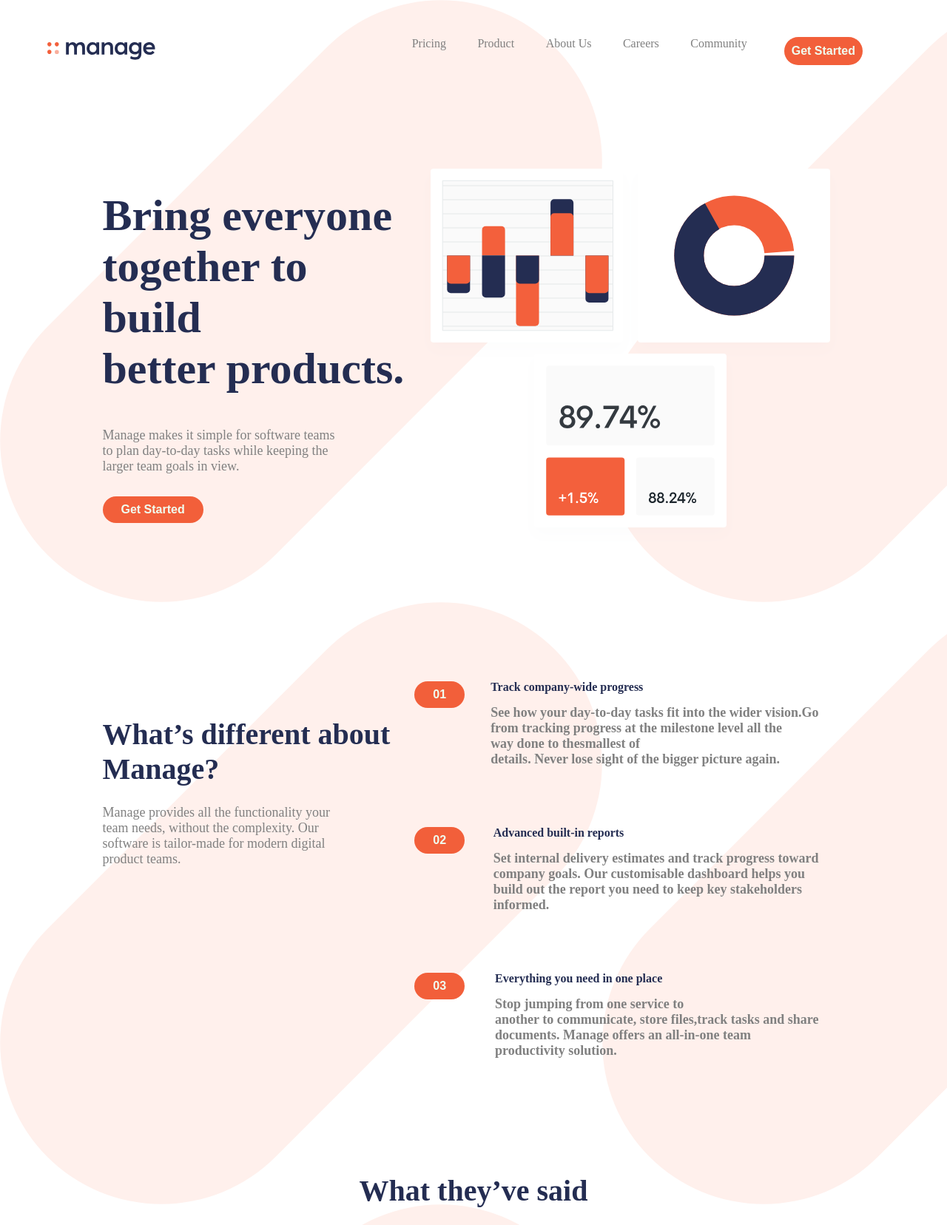
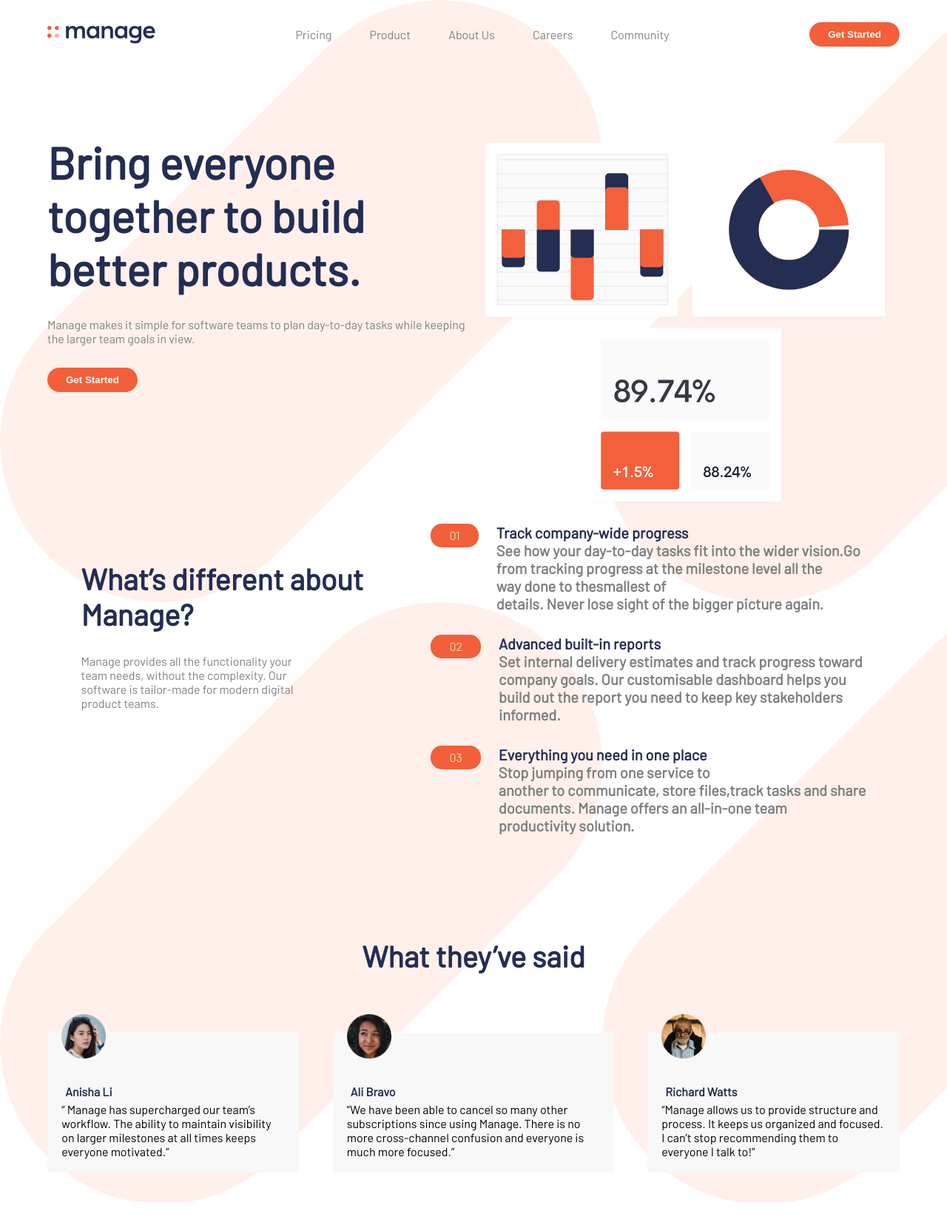
Before and after one commit to mutmainaho/manage-landing-page, a plain HTML site: page index.html in a window 1280 px wide. Shown: the top 1656 px of the page at 74% size. After the commit the page ends 1625 px from the top, so only its background shows below. Drawn offline with nearby package versions, Linux system fonts and the light colour scheme; a web font is replaced by a local one.

Commit message:
media querie

```diff
--- a/App.js
+++ b/App.js
@@ -1,7 +1,13 @@
+$(".hamburgerMenu").click(function(){
+  $("nav").toggle();
+})
 
-document.querySelector('#menu').addEventListener('click',()=>{
-  document.querySelector('nav ul a').classList.toggle('showmenu')
-})
+
+
+
+
+
+
 
 
 let sendForm = document.getElementById("submit");
@@ -25,4 +31,4 @@
     }
   };
 
-  sendForm.addEventListener("click", valide);
+  //sendForm.addEventListener("click", valide);
--- a/index.html
+++ b/index.html
@@ -14,55 +14,38 @@
   <header>
     <img  class="logo"
     src="./images/logo.svg" alt="logo"/>
+    <nav>
+      <ul>
+      <li><a class="navlink" href="#pricing">Pricing</a></li>
+      <li><a class="navlink"  href="#product">Product</a></li>
+      <li><a class="navlink"  href="#aboutus"> About Us</a></li>
+      <li><a class="navlink"  href="#careers">Careers</a> </li>
+      <li><a class="navlink"  href="#community">Community</a></li>
+    </ul>
+    </nav>
+           <button >Get Started</button>
+           <img class="hamburgerMenu" src="images/icon-hamburger.svg" alt="menu">
+  </header>
 
-    <nav>
-         <ul class="bar ">
-            <li><a href="#pricing">Pricing</a></li>
-            <li><a href="#product">Product</a></li>
-            <li><a href="#aboutus"> About Us</a></li>
-            <li><a href="#careers">Careers</a> </li>
-            <li><a href="#community">Community</a></li>
-          </ul>
-          <a href="#">
-            <button class="head">Get Started</button>
-          </a>
-
-          <img src="./images/icon-hamburger.svg" alt="menu" id="menu"/>
-    </nav>
-
-
-  </header>
+  <main>
     <section>
-  <div class="container">
-    <div class="row">
-      <div class="col-1-of-2 ">
-        <div class="about">
+      <div class="quickInfo ">
+        <div class="quickInfotext">
         <h1>
-          Bring everyone <br/>together to build  <br/> better products.
+          Bring everyone together to build  better products.
         </h1>
         <p>
-          Manage makes it simple for software teams<br/> to plan day-to-day
-          tasks while keeping the <br/> larger team goals in view.
+          Manage makes it simple for software teams to plan day-to-day
+          tasks while keeping the  larger team goals in view.
         </p>
-        <a  href="#">
           <button class="btn">Get Started</button>
-        </a>
       </div>
-      </div>
-      <div class="col-1-of-2">
-        <div class="chart">
       <img src="./images/illustration-intro.svg" alt="charts">
   </div>
-      </div>
-
-    </div>
-  </div>
     </section>
-
     <section>
-  <div class="row">
-    <div class="col-1-of-2">
-      <div class="upper">
+      <div class="quickInfo2">
+        <div class="quickInfoText">
           <h2>
             What’s different about <br/> Manage?
           </h2>
@@ -72,12 +55,10 @@
             product teams.
           </p>
         </div>
-    </div>
-    <div class="col-1-of-2">
-
-      <div class="sky">
-        <button class="btn dark">01</button>
-        <div class="track">
+        <div class="productInfo">
+          <div class="productInfoText">
+            <div class="num">01</div>
+            <div>
             <h3>Track company-wide progress<h3>
               <p>See how your day-to-day tasks fit into the wider vision.Go<br/>
                from tracking progress at the milestone level all the<br/>
@@ -85,10 +66,9 @@
                details. Never lose sight of the bigger picture again.</p>
               </div>
           </div>
-
-      <div class="sky">
-        <button class="btn dark">02</button>
-        <div class="track">
+          <div class="productInfoText">
+            <div class="num">02</div>
+            <div>
               <h3>Advanced built-in reports<h3>
                 <p>Set internal delivery estimates and track progress toward<br/>
                  company goals. Our customisable dashboard helps you<br/>
@@ -97,9 +77,9 @@
               </div>
           </div>
 
-     <div class="sky">
-      <button class="btn dark">03</button>
-      <div class="track">
+          <div class="productInfoText">
+            <div class="num">03</div>
+            <div>
             <h3>Everything you need in one place<h3>
               <p> Stop jumping from one service to<br/>
                another to communicate, store files,track tasks and share <br/>
@@ -108,9 +88,43 @@
               </div>
           </div>
        </div>
+      </div>
+    </section>
+  </main>
+  <article>
+      <h1>What they’ve said</h1>
+      <div class="reviews">
+      <div class="review">
+        <img src="./images/avatar-anisha.png" alt="anisha"/>
+        <p>Anisha Li</p>
+        <q>
+       Manage has supercharged our team’s workflow. The
+        ability to maintain visibility on larger milestones at all times
+         keeps everyone motivated.</q>
+      </div>
+      <div class="review">
+        <img src="./images/avatar-ali.png" alt="ali"/>
+        <p class="fullName">Ali Bravo</p>
+        <q>We have been able to cancel so many other subscriptions
+          since using Manage. There is no more cross-channel
+          confusion and everyone is much more focused.</q>
+    </div>
+    <div class="review">
+        <img src="images/avatar-richard.png" alt="Richard">
+        <p class="fullName">Richard Watts</p>
+        <q>Manage allows us to provide structure and process. It
+          keeps us organized and focused. I can’t stop recommending
+          them to everyone I talk to!</q>
+    </div>
 
     </div>
-</section>
+  </article>
+  <!--
+
+
+
+
+
 
 <section>
   <div  class="test" >
@@ -242,7 +256,7 @@
     Coded by <a href="#">Mainah O</a>.
   </div>
 
-</footer>
+</footer>  -->
 
 <!--
 
@@ -252,6 +266,7 @@
 
 
    -->
+   <script src="https://ajax.googleapis.com/ajax/libs/jquery/3.6.0/jquery.min.js"></script>
   <script src="App.js"></script>
 </body>
 </html>
--- a/style.css
+++ b/style.css
@@ -1,4 +1,4 @@
-
+@import url('https://fonts.googleapis.com/css2?family=Barlow&family=Barlow+Condensed:wght@100;400;700&family=Bellefair&display=swap');
 
 *{
     padding: 0;
@@ -9,37 +9,242 @@
 }
 body{
     background-image: url("./images/bg-tablet-pattern.svg");
+    font-family: 'Barlow', sans-serif;
+    overflow-x: hidden;
+
+}
 
 
-}
-html {
-    font-size: 62.5%; }
 
-li,a,button{
-    font-size: 16px;
-    font-weight: 400;
-    text-decoration: none;
-    color:  gray;
 
-}
 header{
     display: flex;
     justify-content: space-between;
     align-items: center;
     padding: 30px 5%;
 }
-nav {
-    padding: 20px 50px;
+
+nav ul li .navlink {
     display: flex;
     justify-content: space-between;
+    list-style: none;
+    font-family: 'Barlow', sans-serif;
+    text-decoration: none;
+    color:  gray;
+    padding: 0.25rem;
 }
-.head{
-    margin-left: 30px;
-    padding: 10px;
+nav ul li{
+    list-style: none;
 }
+
+
+nav li{
+    display: inline-block;
+    padding: 0px 20px;
+}
+nav li a{
+    transition: all 0.3s ease 0s;
+}
+nav li a:hover{
+    color:#b5bbd4 ;
+}
+
 .logo{
     cursor: pointer;
 }
+
+.hamburgerMenu{
+    display: none;
+}
+
+
+button{
+    padding: 9px 25px;
+    background-color: #f25f3a;
+    color: honeydew;
+    border: none;
+    border-radius: 50px;
+    cursor: pointer;
+    transition: all 0.3s ease 0s;
+    font-weight: bold;
+}
+button:hover,button:active {
+    background-color:hsl(12, 77%, 70%) ;
+}
+ main{
+    width: 90%;
+    margin: 90px auto;
+}
+.quickInfo{
+    display: flex;
+    justify-content: space-around;
+
+
+}
+.quickInfo h1{
+    padding-bottom: 30px;
+    font-size: 60px;
+    color: hsl(228, 39%, 23%);
+
+}
+.quickInfo p{
+    padding-bottom: 30px;
+    color: grey;
+}
+.quickInfoText{
+    padding-top: 50px;
+    max-width: 30rem;
+}
+.quickInfo h2{
+    padding-bottom: 30px;
+    font-size: 40px;
+    color: hsl(228, 39%, 23%);
+
+}
+.quickInfo2{
+    display: flex;
+    justify-content: space-around;
+
+}
+.quickInfo2 p{
+    padding-bottom: 30px;
+    color: grey;
+}
+.quickInfo2 h2{
+    padding-bottom: 30px;
+    font-size: 40px;
+    color: hsl(228, 39%, 23%);
+
+}
+.productInfoText{
+    display: flex;
+    gap: 1.5rem;
+}
+
+.productInfoText h3{
+    font-size: 20px;
+    color: hsl(228, 39%, 23%);
+}
+.num{
+    display: inline;
+    color: wheat;
+    background-color:#f25f3a ;
+    padding: 0 25px;
+    height: 2rem;
+    line-height: 2rem;
+    border-radius: 15px;
+
+}
+
+article h1{
+    margin: 0 auto;
+    text-align: center;
+    padding-top: 20px;
+    color: hsl(228, 39%, 23%);
+    font-size: 40px;
+}
+.reviews{
+    width: 90%;
+    margin: auto;
+    display: flex;
+    gap: 4%;
+    margin-bottom: 40px;
+    padding-top: 80px;
+}
+.review{
+    background-color: #f8f8f8;
+}
+.review{
+    padding: 0 1.2rem 1.2rem 1.2rem;
+}
+.review p:first-of-type{
+    color: hsl(228, 39%, 23%);
+    font-weight: bold;
+    margin-top: 2px;
+    padding:5px;
+}
+.review img{
+    height: 60px;
+    width: 60px;
+    position: relative;
+    bottom: 25px;
+}
+
+
+@media only screen and (max-width: 768px){
+
+    header button{
+        display: none;
+    }
+    .hamburgerMenu{
+        display: block;
+    }
+    header{
+        justify-content: space-between;
+        margin: 20px auto;
+        margin-left: 10px;
+    }
+    nav{
+        display: none;}
+
+
+    nav{
+        background-color: white;
+        position: absolute;
+        margin: auto;
+        border-radius: 0.25rem;
+        top: 7rem;
+        left: 1rem;
+        right: 1rem;
+        box-shadow: 0 0 100px rgb(56, 56, 56);
+
+    }
+    nav ul li {
+        display: block;
+        text-align: center;
+        padding: 10px;
+    }
+    nav ul{
+        flex-direction: column;
+        text-align: center;
+        padding: 1rem;
+    }
+    .quickInfo{
+        flex-direction: column-reverse;
+        text-align: center;
+    }
+    .quickInfo button{
+        margin-bottom: 50px;
+    }
+    .productInfo{
+        margin: auto;
+    }
+    .quickInfo2{
+        flex-direction: column;
+        align-items: center;
+    }
+    .quickInfo2 h2{
+        font-size: 30px;
+    }
+    .productInfoText h3{
+        font-size: 15px;
+    }
+    .reviews{
+        flex-direction: column;
+    }
+    .review{
+        margin-top: 35px;
+    }
+    article h1{
+        font-size: 20px;
+    }
+
+
+}
+
+
+/*
+
 .bar{
     list-style: none;
 }
@@ -205,35 +410,15 @@
 
 
       @media only screen and (max-width: 768px) {
-        /* For mobile phones: */
-        nav{
-            flex-direction: column;
+
+
+        header{
             position: relative;
         }
-        nav img {
-            display: block;
-            position: absolute;
-            top: 18px;
-            right: 32px;
-        }
-        nav ul {
-            background: whitesmoke;
-            display: none;
-        }
-
-        .showmenu {
-            display: block;
-        }
-        nav ul li {
-            display: block;
-            padding: 2% 0;
-        }
-
-        .row{
+        nav{
             flex-direction: column;
         }
 
+      }
 
-
-
-      }
+      */
```
Lines whose indentation alone changed are shown as unchanged.
